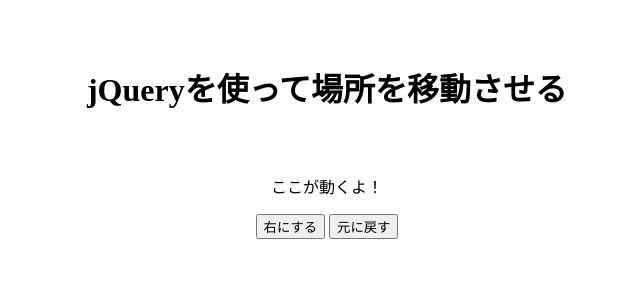
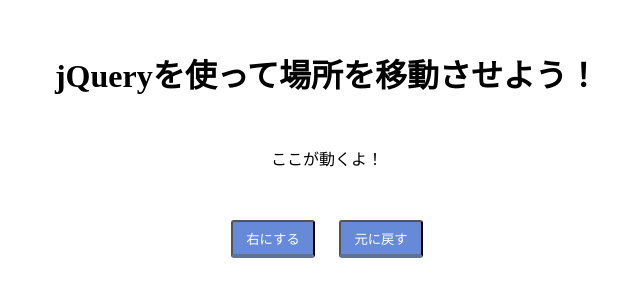
Before and after one commit to yoshi-practice/jquery-practice, a plain HTML site: page index.html in a window 1280 px wide. Shown: the whole page, without its empty margins (313-953 px from the left). Drawn offline with nearby package versions, Linux system fonts and the light colour scheme.

```diff
--- a/index.html
+++ b/index.html
@@ -10,7 +10,7 @@
 </head>
 
 <body>
-    <h1>jQueryを使って場所を移動させる</h1>
+    <h1>jQueryを使って場所を移動させよう！</h1>
     <div id="box">
         <p>ここが動くよ！</p>
     </div>
@@ -26,9 +26,32 @@
     }
 
     h1 {
-        text-align: center;
-        margin: 5vw auto;
+        margin: 50px auto;
     }
+
+    #box{
+        margin: 50px auto;
+    }
+
+ #btn1,#btn2{
+     margin: 0 10px;
+    display: inline-block;
+    padding: 0.5em 1em;
+    text-decoration: none;
+    background: #668ad8;/*ボタン色*/
+    color: #FFF;
+    border-bottom: solid 4px #627295;
+    border-radius: 3px;
+}
+#btn1:active,
+    #btn2:active{/*ボタンを押したとき*/
+    -ms-transform: translateY(4px);
+    -webkit-transform: translateY(4px);
+    transform: translateY(4px);/*下に動く*/
+    box-shadow: 0px 0px 1px rgba(0, 0, 0, 0.2);/*影を小さく*/
+    border-bottom: none;
+}
+
 
 </style>
 
```
